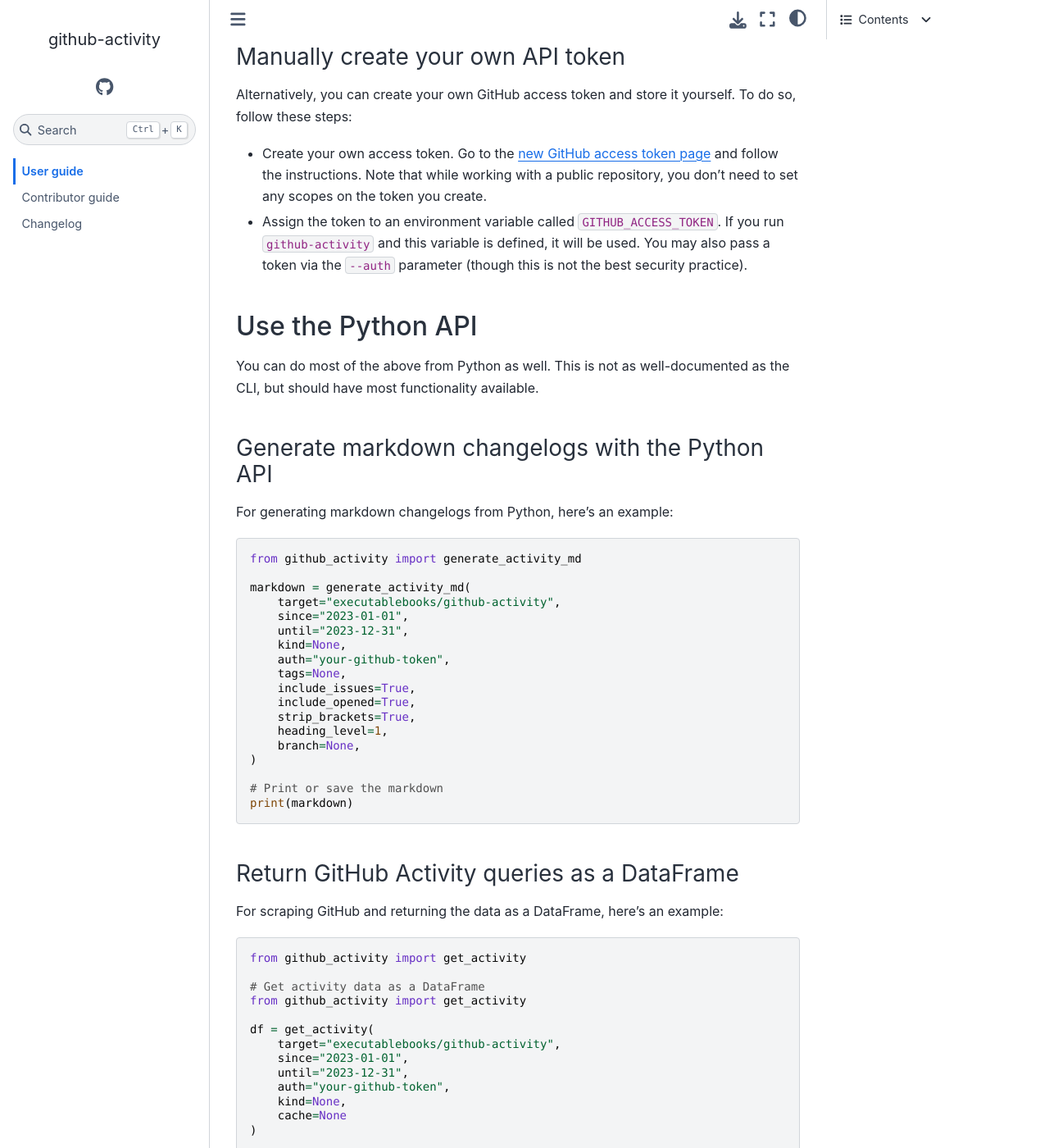
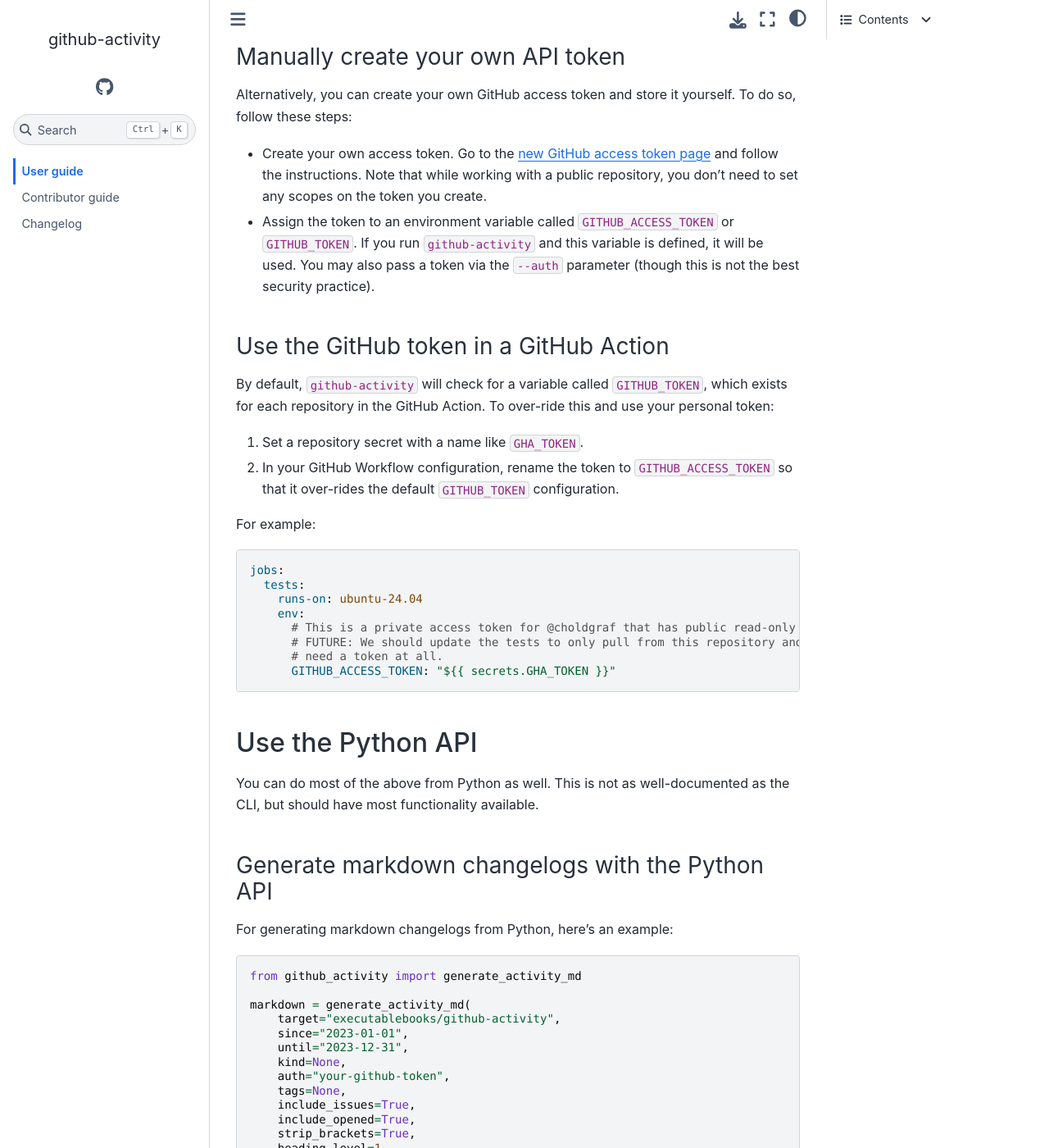
Before and after one commit to executablebooks/github-activity, a Sphinx documentation site: the page built from docs/use.md, in a window 1280 px wide and 1400 px high, scrolled down 5146 px. Shown: the whole window at 82% size. Built offline with Sphinx 7.4.7 and the Sphinx Book theme 1.1.4, drawn with Linux system fonts in a browser that asks for light colours.

Commit message:
Change token to readonly PAT so we don't hit rate limits (#134)
Co-authored-by: Brigitta Sipőcz <b.sipocz@gmail.com>

````diff
--- a/docs/use.md
+++ b/docs/use.md
@@ -184,9 +184,29 @@
 
 - Create your own access token. Go to the [new GitHub access token page](https://github.com/settings/tokens/new) and follow the instructions.
   Note that while working with a public repository, you don't need to set any scopes on the token you create.
-- Assign the token to an environment variable called `GITHUB_ACCESS_TOKEN`.
+- Assign the token to an environment variable called `GITHUB_ACCESS_TOKEN` or `GITHUB_TOKEN`.
   If you run `github-activity` and this variable is defined, it will be used.
   You may also pass a token via the `--auth` parameter (though this is not the best security practice).
+
+### Use the GitHub token in a GitHub Action
+
+By default, `github-activity` will check for a variable called `GITHUB_TOKEN`, which exists for each repository in the GitHub Action. To over-ride this and use your personal token:
+
+1. Set a repository secret with a name like `GHA_TOKEN`.
+2. In your GitHub Workflow configuration, rename the token to `GITHUB_ACCESS_TOKEN` so that it over-rides the default `GITHUB_TOKEN` configuration.
+
+For example:
+
+```{code-block} yaml
+jobs:
+  tests:
+    runs-on: ubuntu-24.04
+    env:
+      # This is a private access token for @choldgraf that has public read-only access.
+      # FUTURE: We should update the tests to only pull from this repository and not
+      # need a token at all.
+      GITHUB_ACCESS_TOKEN: "${{ secrets.GHA_TOKEN }}"
+```
 
 ## Use the Python API
 
````
Also changed, not shown: 3 other files.
